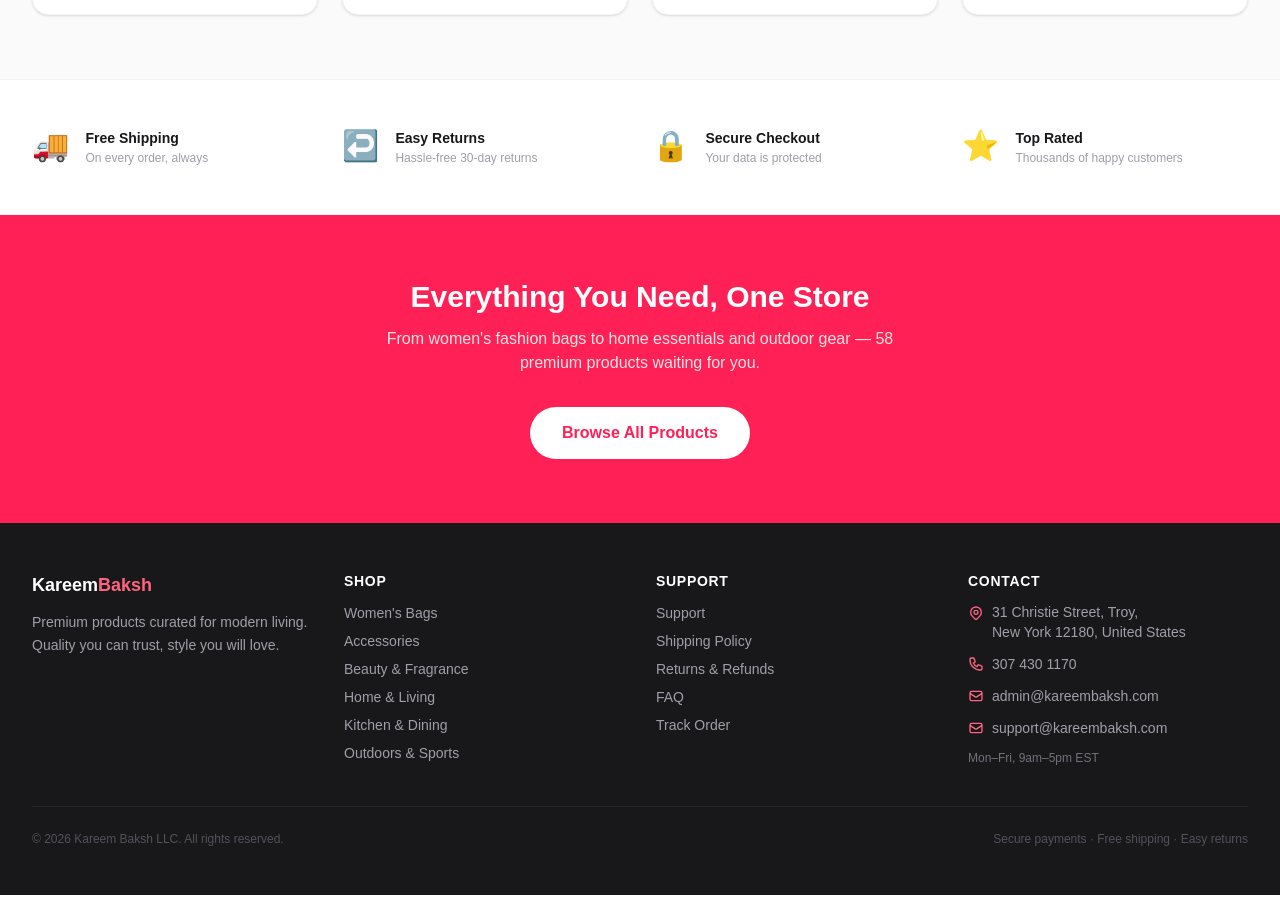
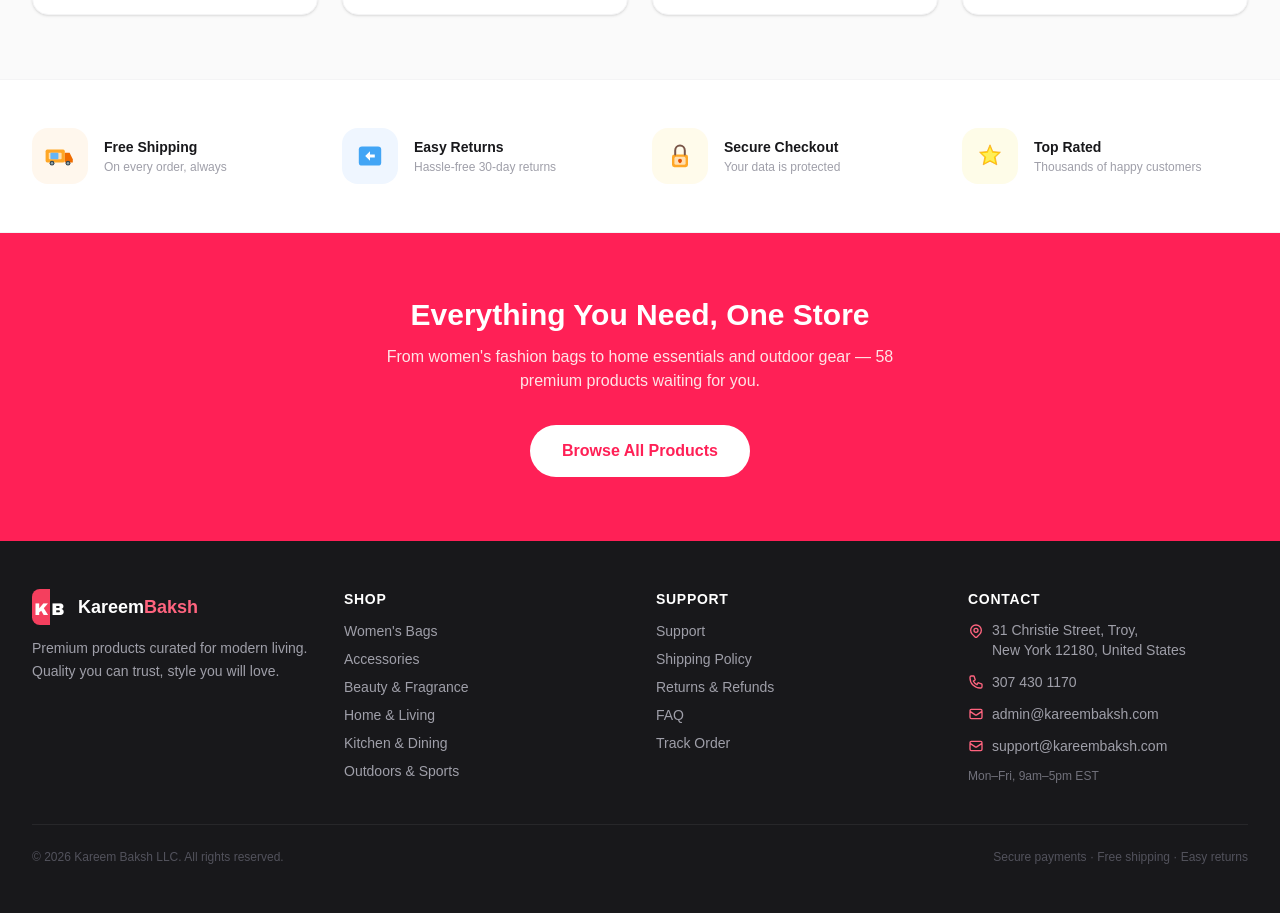
Before and after one commit to kareembaksh/kareembaksh, a Next.js app: page / in a window 1280 px wide. Shown: the part 2009-2922 px from the top of the page. Built offline with nearby package versions, Linux system fonts and the light colour scheme.

Commit message:
feat: real SVG trust icons, KB logo in footer

```diff
--- a/src/app/page.tsx
+++ b/src/app/page.tsx
@@ -103,20 +103,72 @@ export default function Home() {
       <section className="py-12 bg-white border-y border-zinc-100">
         <div className="max-w-7xl mx-auto px-4 sm:px-6 lg:px-8">
           <div className="grid grid-cols-2 lg:grid-cols-4 gap-6">
-            {[
-              { icon: "🚚", title: "Free Shipping", desc: "On every order, always" },
-              { icon: "↩️", title: "Easy Returns", desc: "Hassle-free 30-day returns" },
-              { icon: "🔒", title: "Secure Checkout", desc: "Your data is protected" },
-              { icon: "⭐", title: "Top Rated", desc: "Thousands of happy customers" },
-            ].map(({ icon, title, desc }) => (
-              <div key={title} className="flex items-start gap-4">
-                <span className="text-3xl">{icon}</span>
-                <div>
-                  <p className="font-semibold text-zinc-900 text-sm">{title}</p>
-                  <p className="text-zinc-400 text-xs mt-0.5">{desc}</p>
-                </div>
+
+            {/* Free Shipping */}
+            <div className="flex items-center gap-4">
+              <div className="w-14 h-14 rounded-2xl bg-orange-50 flex items-center justify-center flex-shrink-0">
+                <svg viewBox="0 0 40 40" fill="none" className="w-8 h-8" xmlns="http://www.w3.org/2000/svg">
+                  <rect x="2" y="12" width="24" height="16" rx="2" fill="#FFA726"/>
+                  <rect x="6" y="16" width="16" height="8" rx="1" fill="#FFE0B2"/>
+                  <path d="M26 16h6l4 8v4h-10V16z" fill="#EF6C00"/>
+                  <rect x="8" y="16" width="10" height="8" rx="1" fill="#64B5F6"/>
+                  <circle cx="10" cy="29" r="3" fill="#37474F"/>
+                  <circle cx="10" cy="29" r="1.5" fill="#90A4AE"/>
+                  <circle cx="30" cy="29" r="3" fill="#37474F"/>
+                  <circle cx="30" cy="29" r="1.5" fill="#90A4AE"/>
+                </svg>
               </div>
-            ))}
+              <div>
+                <p className="font-semibold text-zinc-900 text-sm">Free Shipping</p>
+                <p className="text-zinc-400 text-xs mt-0.5">On every order, always</p>
+              </div>
+            </div>
+
+            {/* Easy Returns */}
+            <div className="flex items-center gap-4">
+              <div className="w-14 h-14 rounded-2xl bg-blue-50 flex items-center justify-center flex-shrink-0">
+                <svg viewBox="0 0 40 40" fill="none" className="w-8 h-8" xmlns="http://www.w3.org/2000/svg">
+                  <rect x="6" y="8" width="28" height="24" rx="4" fill="#42A5F5"/>
+                  <path d="M14 20 L20 14 L20 18 L26 18 L26 22 L20 22 L20 26 Z" fill="white"/>
+                </svg>
+              </div>
+              <div>
+                <p className="font-semibold text-zinc-900 text-sm">Easy Returns</p>
+                <p className="text-zinc-400 text-xs mt-0.5">Hassle-free 30-day returns</p>
+              </div>
+            </div>
+
+            {/* Secure Checkout */}
+            <div className="flex items-center gap-4">
+              <div className="w-14 h-14 rounded-2xl bg-amber-50 flex items-center justify-center flex-shrink-0">
+                <svg viewBox="0 0 40 40" fill="none" className="w-8 h-8" xmlns="http://www.w3.org/2000/svg">
+                  <rect x="10" y="18" width="20" height="16" rx="3" fill="#FFA726"/>
+                  <rect x="13" y="21" width="14" height="10" rx="2" fill="#FFE0B2"/>
+                  <path d="M14 18v-5a6 6 0 0112 0v5" stroke="#795548" strokeWidth="2.5" strokeLinecap="round"/>
+                  <circle cx="20" cy="26" r="2.5" fill="#E65100"/>
+                  <rect x="19" y="26" width="2" height="3" rx="1" fill="#E65100"/>
+                </svg>
+              </div>
+              <div>
+                <p className="font-semibold text-zinc-900 text-sm">Secure Checkout</p>
+                <p className="text-zinc-400 text-xs mt-0.5">Your data is protected</p>
+              </div>
+            </div>
+
+            {/* Top Rated */}
+            <div className="flex items-center gap-4">
+              <div className="w-14 h-14 rounded-2xl bg-yellow-50 flex items-center justify-center flex-shrink-0">
+                <svg viewBox="0 0 40 40" fill="none" className="w-8 h-8" xmlns="http://www.w3.org/2000/svg">
+                  <path d="M20 6 L23.5 14.5 L33 15.3 L26.5 21.5 L28.5 31 L20 26.5 L11.5 31 L13.5 21.5 L7 15.3 L16.5 14.5 Z" fill="#FFD600" stroke="#F9A825" strokeWidth="1"/>
+                  <path d="M20 9 L22.8 15.8 L30 16.5 L24.7 21.3 L26.4 28.5 L20 25 L13.6 28.5 L15.3 21.3 L10 16.5 L17.2 15.8 Z" fill="#FFEE58"/>
+                </svg>
+              </div>
+              <div>
+                <p className="font-semibold text-zinc-900 text-sm">Top Rated</p>
+                <p className="text-zinc-400 text-xs mt-0.5">Thousands of happy customers</p>
+              </div>
+            </div>
+
           </div>
         </div>
       </section>
--- a/src/components/Footer.tsx
+++ b/src/components/Footer.tsx
@@ -6,9 +6,17 @@ export default function Footer() {
       <div className="max-w-7xl mx-auto px-4 sm:px-6 lg:px-8 py-12">
         <div className="grid grid-cols-1 sm:grid-cols-2 lg:grid-cols-4 gap-8">
           <div>
-            <h3 className="text-white font-bold text-lg mb-3">
-              Kareem<span className="text-rose-400">Baksh</span>
-            </h3>
+            <div className="flex items-center gap-2.5 mb-3">
+              <svg xmlns="http://www.w3.org/2000/svg" viewBox="0 0 32 32" className="w-9 h-9 flex-shrink-0">
+                <rect width="32" height="32" rx="7" fill="#f43f5e"/>
+                <rect x="16" width="16" height="32" fill="#18181b"/>
+                <text x="2" y="23" fontFamily="Arial Black, Arial, sans-serif" fontSize="15" fontWeight="900" fill="white">K</text>
+                <text x="17" y="23" fontFamily="Arial Black, Arial, sans-serif" fontSize="15" fontWeight="900" fill="white">B</text>
+              </svg>
+              <h3 className="text-white font-bold text-lg">
+                Kareem<span className="text-rose-400">Baksh</span>
+              </h3>
+            </div>
             <p className="text-sm leading-relaxed">
               Premium products curated for modern living. Quality you can trust, style you will love.
             </p>
```
